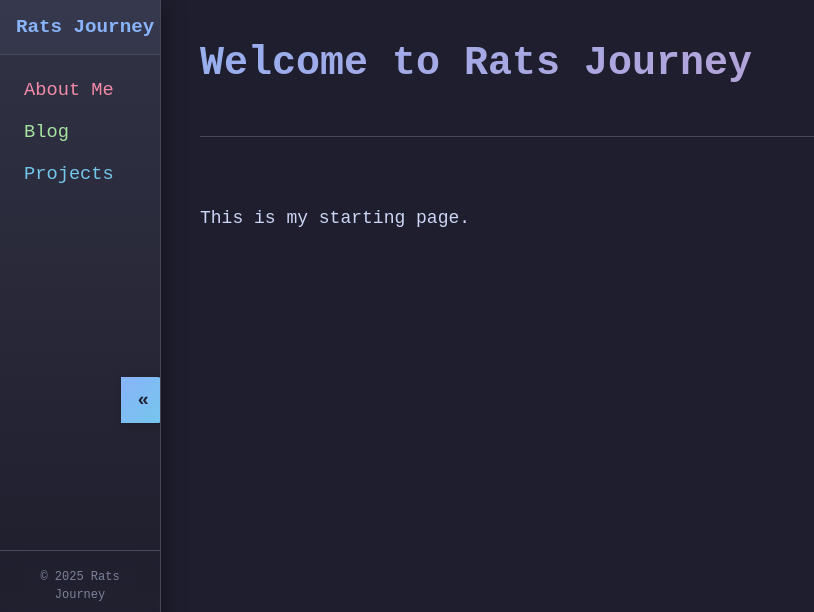
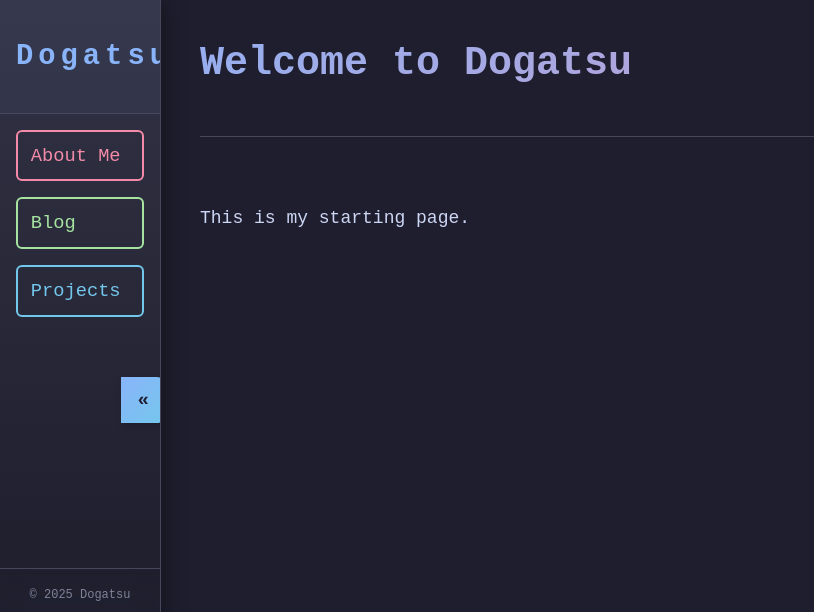
Before and after one commit to DaviMoreira27/my-blog, an Astro site: page / in a window 1280 px wide. Shown: the top 612 px of the page, without its empty margins (0-814 px from the left). Built offline with nearby package versions, Linux system fonts and the light colour scheme; Astro itself is replaced by a stand-in of ours; a web font is replaced by a local one.

Commit message:
feat: named the blog Dogatsu

```diff
--- a/astro.config.mjs
+++ b/astro.config.mjs
@@ -1,15 +1,12 @@
 // @ts-check
 import { defineConfig } from 'astro/config';
-
 import mdx from '@astrojs/mdx';
-
 import sitemap from '@astrojs/sitemap';
-
 import react from '@astrojs/react';
 
 // https://astro.build/config
 export default defineConfig({
-    site: 'https://ratsjourney.dev',
+    site: 'https://dogatsu.dev',
     output: 'static',
     integrations: [mdx(), sitemap(), react()]
 });
--- a/src/components/BaseHead.astro
+++ b/src/components/BaseHead.astro
@@ -24,7 +24,7 @@ const { title, description, image = FallbackImage } = Astro.props;
 <link
   rel="alternate"
   type="application/rss+xml"
-  title="Rats Journey"
+  title="Dogatsu"
   href={new URL("rss.xml", Astro.site)}
 />
 <meta name="generator" content={Astro.generator} />
--- a/src/components/Sidebar.tsx
+++ b/src/components/Sidebar.tsx
@@ -134,9 +134,9 @@ export default function Sidebar() {
         )}
 
         <div className="sidebar-header">
-          <p className="sidebar-title" onClick={redirectUser}>
-            Rats Journey
-          </p>
+          <h2 className="sidebar-title" onClick={redirectUser}>
+            Dogatsu
+          </h2>
           {isMobile && mobileOpen && (
             <button
               className="mobile-close-button"
@@ -181,7 +181,7 @@ export default function Sidebar() {
 
         <div className="sidebar-footer">
           <div className="copyright">
-            <small>&copy; {year} Rats Journey</small>
+            <small>&copy; {year} Dogatsu</small>
           </div>
           <div className="social-links" role="list" aria-label="Redes sociais">
             <a
--- a/src/global.scss
+++ b/src/global.scss
@@ -61,6 +61,7 @@
 
   .sidebar-title {
     cursor: pointer;
+    letter-spacing: 5px;
   }
 }
 
@@ -178,20 +179,20 @@
 .sidebar-links a {
   color: $mocha-text;
   text-decoration: none;
-  padding: 0.5rem;
+  padding: 0.8rem;
   border-radius: 6px;
   transition: all 0.3s ease;
   display: flex;
   align-items: center;
   white-space: nowrap;
   overflow: hidden;
-  margin-bottom: 0.25rem;
+  margin-bottom: 1rem;
 
   &:hover {
     background-color: $mocha-surface1;
-    transform: translateX(4px);
+    transform: translateX(5px);
   }
-  @media (max-width: 768px) {
+
   &[href="/about-me"] {
     border: 2px solid $mocha-red;
   }
@@ -202,7 +203,6 @@
 
   &[href="/projects"] {
     border: 2px solid $mocha-sapphire;
-    }
   }
 }
 
--- a/src/pages/index.astro
+++ b/src/pages/index.astro
@@ -5,7 +5,7 @@ import BaseLayout from "../layouts/BaseLayout.astro";
 
 
 <BaseLayout
-  title="Welcome to Rats Journey"
+  title="Welcome to Dogatsu"
   description="This is your starting page."
   showToc={false}
 >
```
Also changed, not shown: src/contents/about-me/about-me.mdx (+4 -4 lines). Lines whose indentation alone changed are shown as unchanged.
